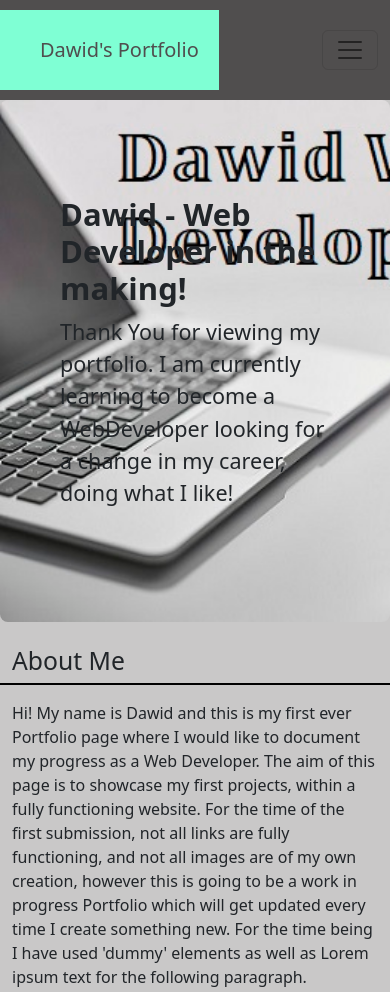
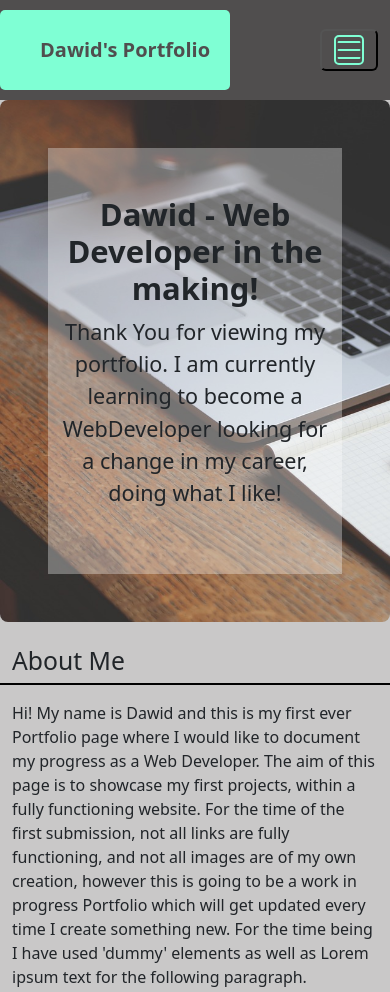
Before and after one commit to Davvid96/Bootstrap-Portfolio, a plain HTML site: page index.html in a window 390 px wide. Shown: the top 992 px of the page. Drawn offline with nearby package versions, Linux system fonts and the light colour scheme.

Commit message:
changed hamburger menu styles. added background to jumbotron text

```diff
--- a/css/styles.css
+++ b/css/styles.css
@@ -1,5 +1,5 @@
 :root {
-    --primary-color: aquamarine;
+    --primary-color: rgb(127, 255, 212);
     --secondary-color: rgb(80, 78, 78);
     --body-color: rgb(201, 200, 200);
     --outside-color: whitesmoke;
@@ -32,18 +32,16 @@ flex-grow: unset;
     height: 80px;
     margin: auto 0;
     padding: 0 20px 0 40px;
+    border-radius: 5px;
   }
 
   .header-title {
     margin: auto 0;
     color: var(--secondary-color);
+    font-weight: bold;
   }
 
-/* Nav Section */
-.nav-container {
-
-  }
-
+  /* nav section */
   .nav-link {
     color: var(--primary-color);
     padding: 10px 5px 0px;
@@ -52,15 +50,30 @@ flex-grow: unset;
     font-size: 24px;
   }
 
+  .navbar-toggler-icon {
+    border: 2px solid;
+    border-color: var(--primary-color);
+    border-radius: 5px;
+    background-image: url(../images/hamburger.png);
+  }
 
+  .navbar-toggler {
+    border: revert;
+  }
+
+  /* jumbotron */
 .jumbotron {
-    background-image: url("../images/laptop-camera.jpg");
+    background-image: url("../images/desk.jpg");
     background-size: cover;
+    text-align: center;
+}
+
+.jumbotron-text {
+  background-color: rgba(255, 255, 255, 0.32);
 }
 
 /* Section Title */
 .section-title {
-    /* text-align: right; */
     height: auto;
     border-right: var(--primary-border) black;
   }
@@ -95,10 +108,6 @@ flex-grow: unset;
     border: var(--primary-border) var(--primary-color);
   }
 
-  .card-title {
-
-  }
-
   /* Button */
   .btn:hover {
     box-shadow: 24px 10px 5px 0px rgba(0,0,0,0.75);
--- a/index.html
+++ b/index.html
@@ -33,9 +33,9 @@
       </div>
     </nav>
     <div class="p-5 mb-4 bg-light rounded-3 jumbotron">
-      <div class="container-fluid py-5">
+      <div class="container-fluid py-5 jumbotron-text">
         <h1 class="display-5 fw-bold">Dawid - Web Developer in the making!</h1>
-        <p class="col-md-8 fs-4">
+        <p class="col-md-12 fs-4">
           Thank You for viewing my portfolio. I am currently learning to become a WebDeveloper
           looking for a change in my career, doing what I like!</p>
       </div>
@@ -145,7 +145,9 @@
                 <img src="./images/horiseon-page.jpg" class="card-img-top">
                 <div class="card-body">
                   <h3 class="card-title">Horiseon</h3>
-                  <p class="card-text">Horiseon WebPage!</p>
+                  <p class="card-text"> This is the Horiseon WebPage project that I worked on in my first
+                    week of classes. Which greatly increased my knowledge of HTML and CSS!
+                  </p>
                   <a href="https://davvid96.github.io/Horiseon-Challenge/" target="_blank" class="btn btn-primary">Take Me There!</a>
                 </div>
               </div>
```
Also changed, not shown: images/desk.jpg (added), images/hamburger.png (added).
